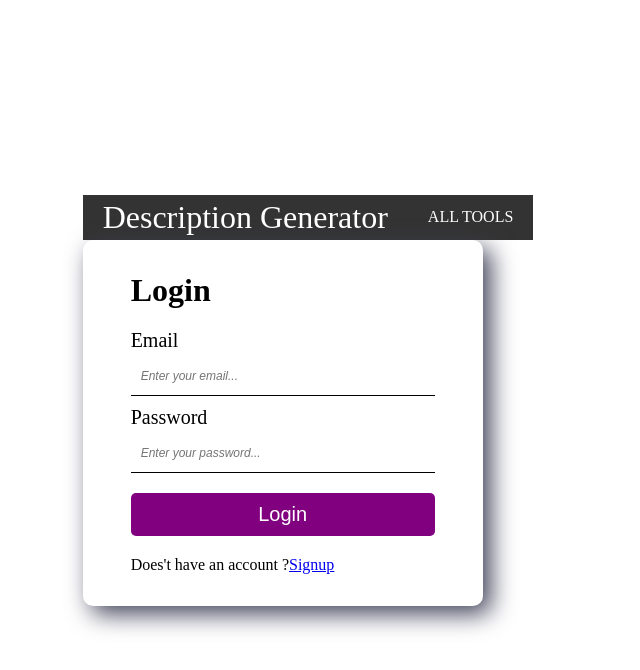
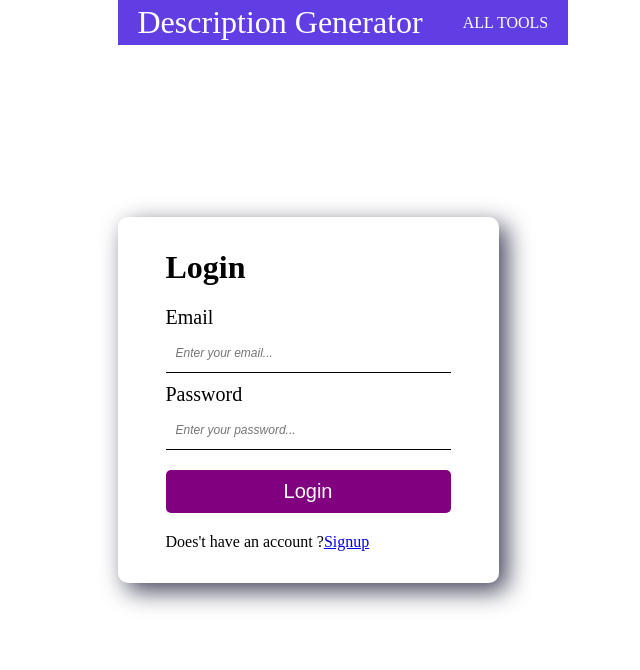
Before and after one commit to devanshu-bagadia/description-generator, a React (Create React App) app in the folder frontend/: page /login in a window 1280 px wide. Shown: the top 670 px of the page, without its empty margins (332-972 px from the left). Built offline with nearby package versions, Linux system fonts and the light colour scheme.

Commit message:
temp4css

```diff
--- a/frontend/src/index.css
+++ b/frontend/src/index.css
@@ -72,13 +72,15 @@ button{
 }
 
 .nav {
-  background-color: #333;
+  background-color: #613ee3;
   color: white;
   display: flex;
   justify-content: space-between;
   align-items: stretch;
   gap: 2rem;
   padding: 0 1rem;
+  position:fixed;
+  top :0;
 }
 .site-title {
   font-size: 2rem;
```
